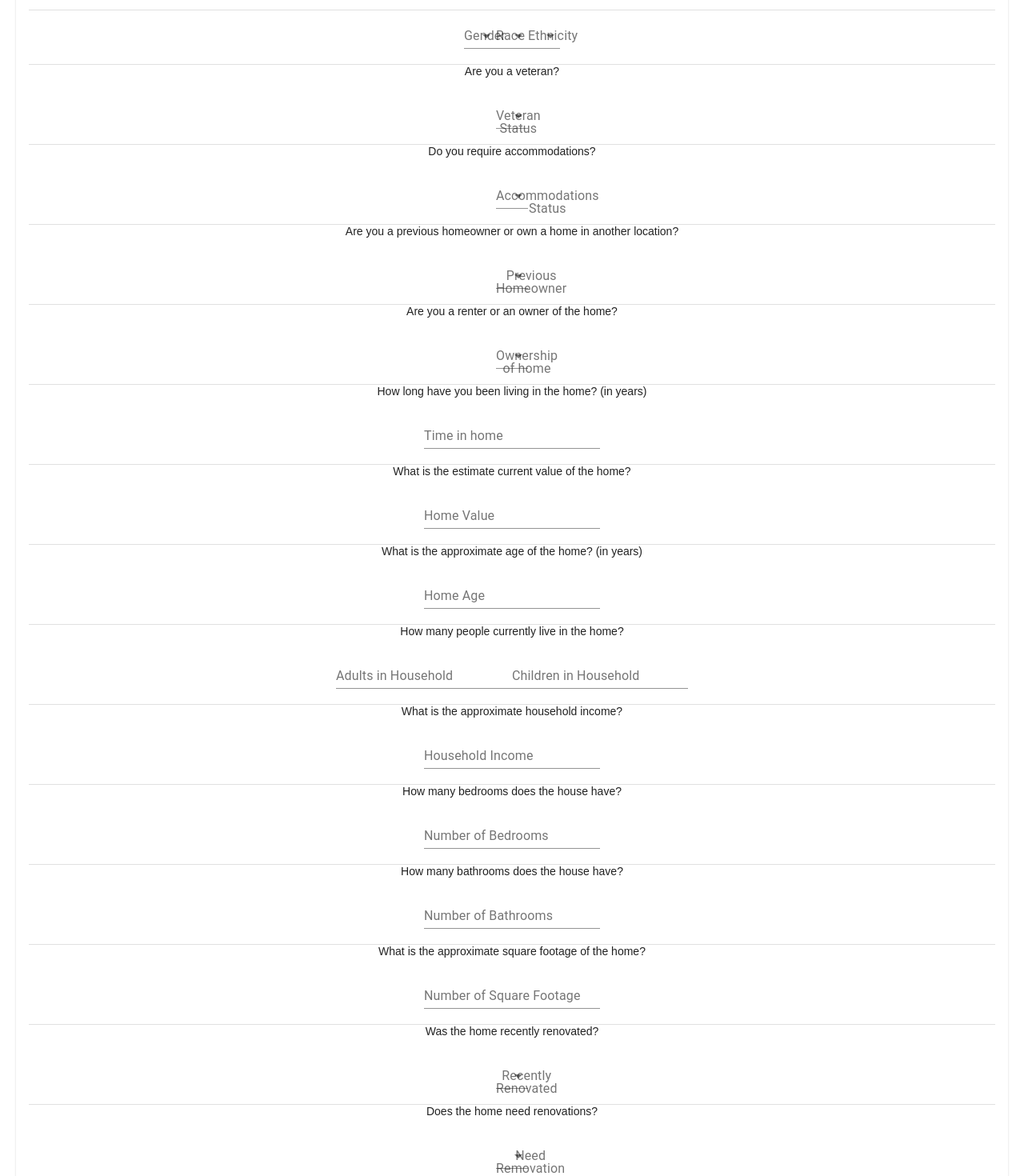
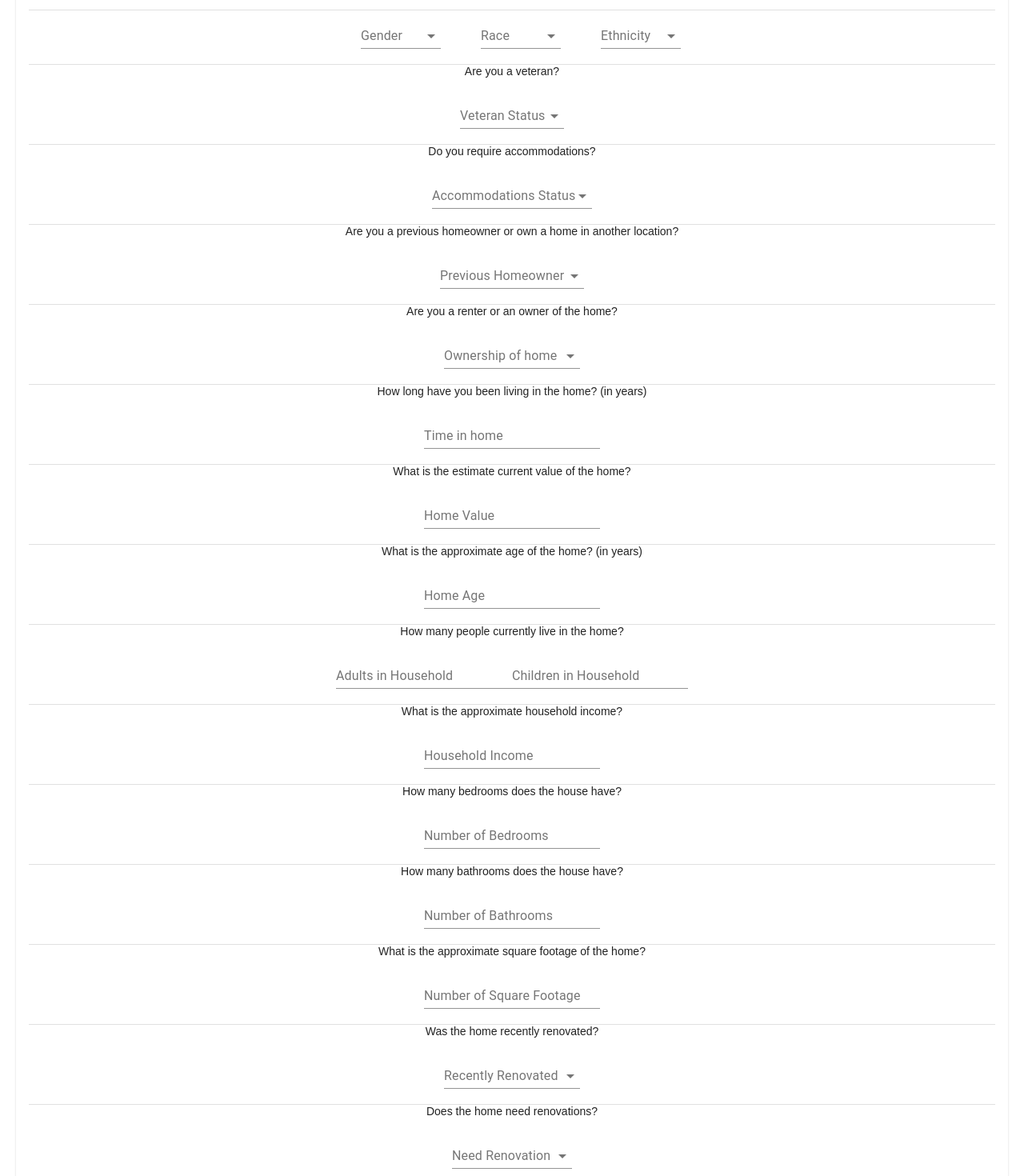
Before and after one commit to Team-Justice/HJET, a React (Create React App) app: page /caseEdit/1 in a window 1280 px wide. Shown: the part 320-1790 px from the top of the page at 80% size. Built offline with nearby package versions, Linux system fonts and the light colour scheme; no server answers.

Commit message:
implementing alters for case edit

```diff
--- a/src/components/CaseEdit/CaseEdit.js
+++ b/src/components/CaseEdit/CaseEdit.js
@@ -4,6 +4,8 @@ import axios from 'axios';
 import { Grid, Box, Card, CardContent, Divider, TextField, MenuItem, Button } from "@material-ui/core";
 import { Form, Formik, Field, ErrorMessage } from 'formik';
 import { object, string, boolean, number, date } from 'yup';
+import {Link} from 'react-router-dom';
+import Alert from 'react-bootstrap/Alert'
 
 const EditSchema = object().shape({
   // client personal info validations
@@ -95,8 +97,16 @@ export default class CaseEdit extends Component {
   constructor(props) {
     super(props);
 
+    this.checkUnsuccessfulSubmit = this.checkUnsuccessfulSubmit.bind(this);
+    this.close = this.close.bind(this);
+    this.handleClick = this.handleClick.bind(this);
+
     this.state = {
-
+        componentState: {
+            showSuccess: false,
+            showError: false,
+        },
+        case: {
             //id
             id:"",
             // client personal info
@@ -131,15 +141,58 @@ export default class CaseEdit extends Component {
             homeDescription: ""
         }
     }
+  }
+
+  /**
+   * Hides both alerts, and then checks if submit was successful.
+   */
+  handleClick() {
+    this.setState({
+        componentState: {
+            showSuccess: false,
+            showError: false,
+        }
+    }, () => {
+        this.checkUnsuccessfulSubmit();
+    });
+
+  }
+
+  /**
+   * Shows error alert if submit was unsuccesful.
+   */
+  checkUnsuccessfulSubmit() {
+
+    // submit was unsucessful
+    if (this.state.componentState.showSuccess === false) {
+        this.setState({
+            componentState: {
+                showSuccess: false,
+                showError: true,
+            }
+        });
+        document.body.scrollTop = document.documentElement.scrollTop = 0;
+    }
+}
+
+close() {
+    this.setState({
+        componentState: {
+            showSuccess: false,
+            showError: false,
+        }
+    });
+}
 
   componentDidMount() {
     console.log(this.props);
     const {id} = this.props.match.params;
     console.log(id);
-    axios.get('http://localhost:5000/cases/' + id) // TODO: add object id param
+    axios.get('http://localhost:5000/cases/' + id)
     .then(response => {
         console.log(response);
       this.setState({
+          case: {
             id: id,
             // client personal info
             firstName: response.data.firstName,
@@ -172,6 +225,7 @@ export default class CaseEdit extends Component {
             recentlyRenovated: response.data.recentlyRenovated,
             needRenovation: response.data.needRenovation,
             homeDescription: response.data.homeDescription,
+          }
       })
     })
     .catch(error => {
@@ -182,23 +236,53 @@ export default class CaseEdit extends Component {
   }
 
   render() {
-    const id2 = this.state.id;
+    const id2 = this.state.case.id;
     return (
+        <div>
+                <Alert show={this.state.componentState.showSuccess} variant="success">
+					<Alert.Heading>Your Case Went Through!</Alert.Heading>
+					<p>
+						You can now return back home by pressing the button below.
+  				    </p>
+                      <div className="d-flex justify-content-end">
+                        <Link to="/cases">
+                            <Button variant="outline-success">
+                                Go back to case home page!
+                            </Button>
+                        </Link>
+					</div>
+				</Alert>
+
+                <Alert show={this.state.componentState.showError} onClose={this.close} dismissible variant="danger">
+					<Alert.Heading>Error Editing Case!</Alert.Heading>
+					<p>
+						There was an error editing your case, please check through your entries and try again.
+  				    </p>
+				</Alert>
+
                 <Card>
                     <CardContent>
                         <h4>Edit Case</h4>
+
                         <Formik
                             enableReinitialize
                             // add form validation through Yup api
                             validationSchema={EditSchema}
                             // initiate form values
-                    initialValues={this.state}
+                            initialValues={this.state.case}
                             // logic to send form data to the backend
                             onSubmit={(values, formikHelpers) => {
                                 axios.post(('http://localhost:5000/cases/update/' + id2), values)
                                     .then(res => {
                                         console.log(res);
                                         console.log(res.data);
+                                        this.setState({
+                                            componentState: {
+                                                showSuccess: true,
+                                                showError: false,
+                                            }
+                                        });
+                                        document.body.scrollTop = document.documentElement.scrollTop = 0;
                                     })
                             }}>
 
@@ -229,31 +313,34 @@ export default class CaseEdit extends Component {
 
                                     <Divider />
 
-                            <Box marginBottom={2}>
-                                <Field name="gender" label="Gender" as={TextField} select helperText={<ErrorMessage name="gender" />} >
+                                    <div className="greContainer">
+                                        <Box marginBottom={2} >
+                                            <Field className='genderRaceEthnicity' name="gender" label="Gender" as={TextField} select helperText={<ErrorMessage name="gender" />} >
                                                 <MenuItem value={"Male"}>Male</MenuItem>
                                                 <MenuItem value={"Female"}>Female</MenuItem>
                                                 <MenuItem value={"Other"}>Other</MenuItem>
                                                 <MenuItem value={"Prefer not to say"}>Prefer not to say</MenuItem>
                                             </Field>
-                                <Field name="race" label="Race" as={TextField} select helperText={<ErrorMessage name="race" />} >
+                                            <Field className='genderRaceEthnicity' name="race" label="Race" as={TextField} select helperText={<ErrorMessage name="race" />} >
                                                 <MenuItem value={"American Indian or Alaska Native"}>American Indian or Alaska Native</MenuItem>
                                                 <MenuItem value={"Asian"}>Asian</MenuItem>
                                                 <MenuItem value={"Black"}>Black</MenuItem>
                                                 <MenuItem value={"Native Hawaiian or Other Pacific Islander"}>Native Hawaiian or Other Pacific Islander</MenuItem>
                                                 <MenuItem value={"White"}>White</MenuItem>
                                             </Field>
-                                <Field name="ethnicity" label="Ethnicity" as={TextField} select helperText={<ErrorMessage name="ethnicity" />} >
+                                            <Field className='genderRaceEthnicity' name="ethnicity" label="Ethnicity" as={TextField} select helperText={<ErrorMessage name="ethnicity" />} >
                                                 <MenuItem value={"Hispanic or Latino"}>Hispanic or Latino</MenuItem>
                                                 <MenuItem value={"Not Hispanic or Latino"}>Not Hispanic or Latino</MenuItem>
                                             </Field>
                                         </Box>
+                                    </div>
+
 
                                     <Divider />
 
                                     <Box marginBottom={2}>
                                         <p>Are you a veteran?</p>
-                                <Field name="veteran" label="Veteran Status" as={TextField} select helperText={<ErrorMessage name="veteran" />} >
+                                        <Field className='vetStatus' name="veteran" label="Veteran Status" as={TextField} select helperText={<ErrorMessage name="veteran" />} >
                                             <MenuItem value={true}>Yes</MenuItem>
                                             <MenuItem value={false}>No</MenuItem>
                                             <MenuItem value={"Prefer not to say"}>Prefer not to say</MenuItem>
@@ -264,7 +351,7 @@ export default class CaseEdit extends Component {
 
                                     <Box marginBottom={2}>
                                         <p>Do you require accommodations?</p>
-                                <Field name="accommodations" label="Accommodations Status" as={TextField} select helperText={<ErrorMessage name="accommodations" />} >
+                                        <Field className='accommodations' name="accommodations" label="Accommodations Status" as={TextField} select helperText={<ErrorMessage name="accommodations" />} >
                                             <MenuItem value={true}>Yes</MenuItem>
                                             <MenuItem value={false}>No</MenuItem>
                                             <MenuItem value={"Prefer not to say"}>Prefer not to say</MenuItem>
@@ -276,17 +363,16 @@ export default class CaseEdit extends Component {
                                     {/* Client Questionnaire */}
                                     <Box marginBottom={2}>
                                         <p>Are you a previous homeowner or own a home in another location?</p>
-                                <Field name="preHomeowner" label="Previous Homeowner" as={TextField} type="boolean" select helperText={<ErrorMessage name="preHomeowner" />} >
+                                        <Field className='prevHomeowner' name="preHomeowner" label="Previous Homeowner" as={TextField} type="boolean" select helperText={<ErrorMessage name="preHomeowner" />} >
                                             <MenuItem value={true}>Yes</MenuItem>
                                             <MenuItem value={false}>No</MenuItem>
                                         </Field>
                                     </Box>
-
                                     <Divider />
 
                                     <Box marginBottom={2}>
                                         <p>Are you a renter or an owner of the home?</p>
-                                <Field name="ownershipOfHome" label="Ownership of home" as={TextField} select helperText={<ErrorMessage name="ownershipOfHome" />} >
+                                        <Field className="homeOwnership" name="ownershipOfHome" label="Ownership of home" as={TextField} select helperText={<ErrorMessage name="ownershipOfHome" />} >
                                             <MenuItem value={"Renter"}>Renter</MenuItem>
                                             <MenuItem value={"Owner"}>Owner</MenuItem>
                                         </Field>
@@ -348,14 +434,14 @@ export default class CaseEdit extends Component {
 
                                     <Box marginBottom={2}>
                                         <p>What is the approximate square footage of the home?</p>
-                                <Field name="numSqFootage" label="Number of Square Footage" as={TextField} type="number" helperText={<ErrorMessage name="numSqFootage" />} />
+                                        <Field className='sqFootage' name="numSqFootage" label="Number of Square Footage" as={TextField} type="number" helperText={<ErrorMessage name="numSqFootage" />} />
                                     </Box>
 
                                     <Divider />
 
                                     <Box marginBottom={2}>
                                         <p>Was the home recently renovated?</p>
-                                <Field name="recentlyRenovated" label="Recently Renovated" as={TextField} select helperText={<ErrorMessage name="recentlyRenovated" />}>
+                                        <Field className="recentlyRenovated" name="recentlyRenovated" label="Recently Renovated" as={TextField} select helperText={<ErrorMessage name="recentlyRenovated" />}>
                                             <MenuItem value={true}>Yes</MenuItem>
                                             <MenuItem value={false}>No</MenuItem>
                                         </Field>
@@ -365,7 +451,7 @@ export default class CaseEdit extends Component {
 
                                     <Box marginBottom={2}>
                                         <p>Does the home need renovations?</p>
-                                <Field name="needRenovation" label="Need Removation" as={TextField} select helperText={<ErrorMessage name="needRenovation" />}>
+                                        <Field className="needRenovation" name="needRenovation" label="Need Renovation" as={TextField} select helperText={<ErrorMessage name="needRenovation" />}>
                                             <MenuItem value={true}>Yes</MenuItem>
                                             <MenuItem value={false}>No</MenuItem>
                                         </Field>
@@ -380,18 +466,23 @@ export default class CaseEdit extends Component {
 
                                     <Divider />
 
-                            <Button type="submit" disabled={isValidating}>submit</Button>
+                                    {/* <Link to="/cases"> */}
+                                    <Button onClick={this.handleClick} type="submit" disabled={isValidating}>submit</Button>
+                                    {/* </Link> */}
+
 
                                     {/* allows us to see state of errors in form for validation debugging */}
                                     {/* <pre>{JSON.stringify(errors, null, 4)}</pre> */}
 
                                     {/* allows us to see the state of the form for debugging */}
                                     {/* <pre>{JSON.stringify(values, null, 4)}</pre> */}
+
                                 </Form>
                             )}
                         </Formik>
                     </CardContent>
                 </Card>
+            </div>
     );
 }
 }
```
Lines whose indentation alone changed are shown as unchanged.
